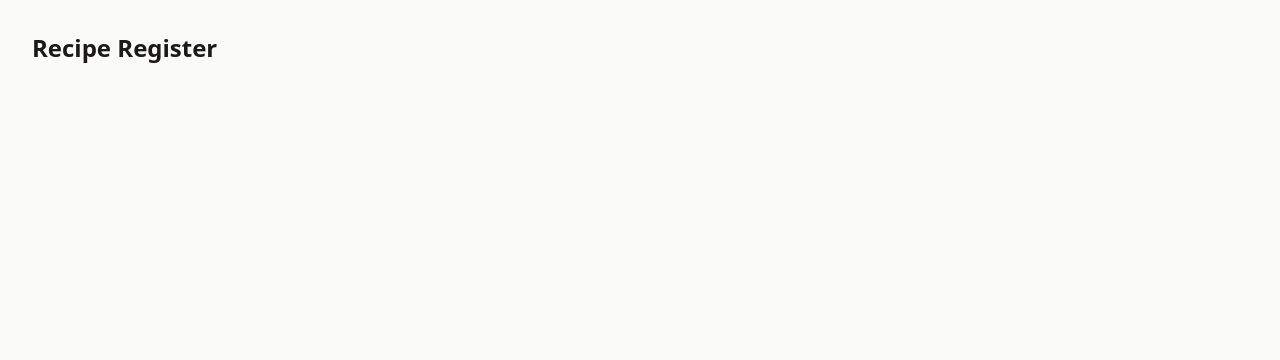
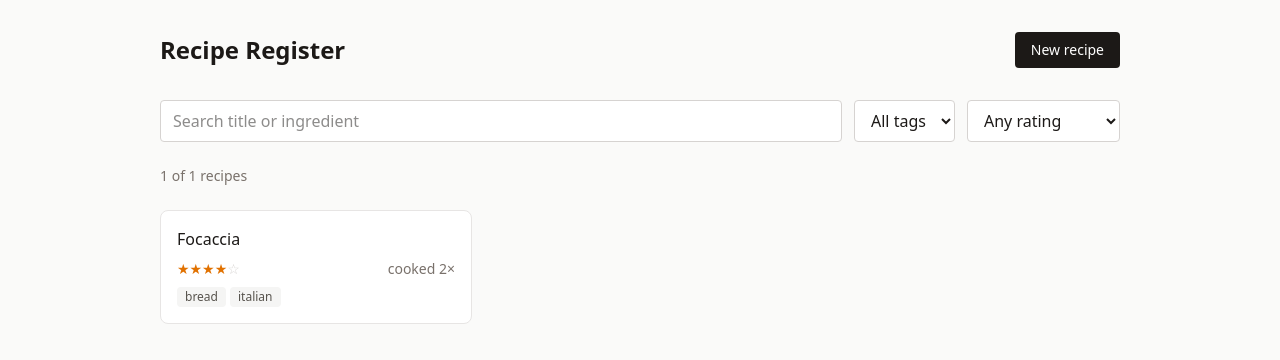
Before and after one commit to junaidk/larder, a Next.js app: page / in a window 1280 px wide. Shown: the top 360 px of the page. Built offline with nearby package versions, Linux system fonts and the light colour scheme.

Commit message:
feat: add the recipe index with search and filters

```diff
--- a/app/page.tsx
+++ b/app/page.tsx
@@ -1,3 +1,23 @@
-export default function Home() {
-  return <main className="p-8"><h1 className="text-2xl font-semibold">Recipe Register</h1></main>
+import Link from 'next/link'
+import { listRecipes } from '@/lib/storage/index'
+import { RecipeIndex } from '@/components/RecipeIndex'
+
+export const dynamic = 'force-dynamic'
+
+export default async function Home() {
+  const recipes = await listRecipes()
+  return (
+    <main className="mx-auto max-w-5xl p-6 sm:p-8">
+      <header className="mb-8 flex items-center justify-between">
+        <h1 className="text-2xl font-semibold">Recipe Register</h1>
+        <Link
+          href="/new"
+          className="rounded bg-stone-900 px-4 py-2 text-sm text-white hover:bg-stone-700"
+        >
+          New recipe
+        </Link>
+      </header>
+      <RecipeIndex recipes={recipes} />
+    </main>
+  )
 }
--- /dev/null
+++ b/components/RecipeIndex.tsx
@@ -0,0 +1,98 @@
+'use client'
+
+import Link from 'next/link'
+import { useMemo, useState } from 'react'
+import type { RecipeSummary } from '@/lib/recipe/types'
+import { Stars } from '@/components/Stars'
+
+export function RecipeIndex({ recipes }: { recipes: RecipeSummary[] }) {
+  const [query, setQuery] = useState('')
+  const [tag, setTag] = useState('')
+  const [minRating, setMinRating] = useState(0)
+
+  const tags = useMemo(
+    () => [...new Set(recipes.flatMap((r) => r.tags))].sort(),
+    [recipes],
+  )
+
+  const shown = useMemo(() => {
+    const needle = query.trim().toLowerCase()
+    return recipes.filter((r) => {
+      if (needle && !r.searchText.includes(needle)) return false
+      if (tag && !r.tags.includes(tag)) return false
+      if (minRating > 0 && (r.latestRating ?? 0) < minRating) return false
+      return true
+    })
+  }, [recipes, query, tag, minRating])
+
+  return (
+    <div className="space-y-6">
+      <div className="flex flex-wrap gap-3">
+        <input
+          type="search"
+          value={query}
+          onChange={(e) => setQuery(e.target.value)}
+          placeholder="Search title or ingredient"
+          aria-label="Search recipes"
+          className="min-w-64 flex-1 rounded border border-stone-300 bg-white px-3 py-2"
+        />
+        <select
+          value={tag}
+          onChange={(e) => setTag(e.target.value)}
+          aria-label="Filter by tag"
+          className="rounded border border-stone-300 bg-white px-3 py-2"
+        >
+          <option value="">All tags</option>
+          {tags.map((t) => <option key={t} value={t}>{t}</option>)}
+        </select>
+        <select
+          value={minRating}
+          onChange={(e) => setMinRating(Number(e.target.value))}
+          aria-label="Filter by rating"
+          className="rounded border border-stone-300 bg-white px-3 py-2"
+        >
+          <option value={0}>Any rating</option>
+          {[5, 4, 3, 2, 1].map((n) => <option key={n} value={n}>{n} stars and up</option>)}
+        </select>
+      </div>
+
+      <p className="text-sm text-stone-500">
+        {shown.length} of {recipes.length} recipes
+      </p>
+
+      <ul className="grid gap-3 sm:grid-cols-2 lg:grid-cols-3">
+        {shown.map((r) => (
+          <li key={r.slug}>
+            <Link
+              href={`/r/${r.slug}`}
+              className="block rounded-lg border border-stone-200 bg-white p-4 hover:border-stone-400"
+            >
+              <h2 className="font-medium">{r.title}</h2>
+              <div className="mt-2 flex items-center justify-between text-sm">
+                <Stars rating={r.latestRating} />
+                <span className="text-stone-500">
+                  {r.timesCooked > 0 ? `cooked ${r.timesCooked}×` : 'not cooked yet'}
+                </span>
+              </div>
+              {r.tags.length > 0 && (
+                <p className="mt-2 flex flex-wrap gap-1">
+                  {r.tags.map((t) => (
+                    <span key={t} className="rounded bg-stone-100 px-2 py-0.5 text-xs text-stone-600">
+                      {t}
+                    </span>
+                  ))}
+                </p>
+              )}
+            </Link>
+          </li>
+        ))}
+      </ul>
+
+      {shown.length === 0 && (
+        <p className="rounded border border-dashed border-stone-300 p-8 text-center text-stone-500">
+          No recipe matches the filters.
+        </p>
+      )}
+    </div>
+  )
+}
--- /dev/null
+++ b/components/Stars.tsx
@@ -0,0 +1,9 @@
+export function Stars({ rating }: { rating: number | null }) {
+  if (rating === null) return <span className="text-stone-400">—</span>
+  return (
+    <span className="text-amber-600" aria-label={`${rating} out of 5`}>
+      {'★'.repeat(rating)}
+      <span className="text-stone-300">{'☆'.repeat(5 - rating)}</span>
+    </span>
+  )
+}
```
